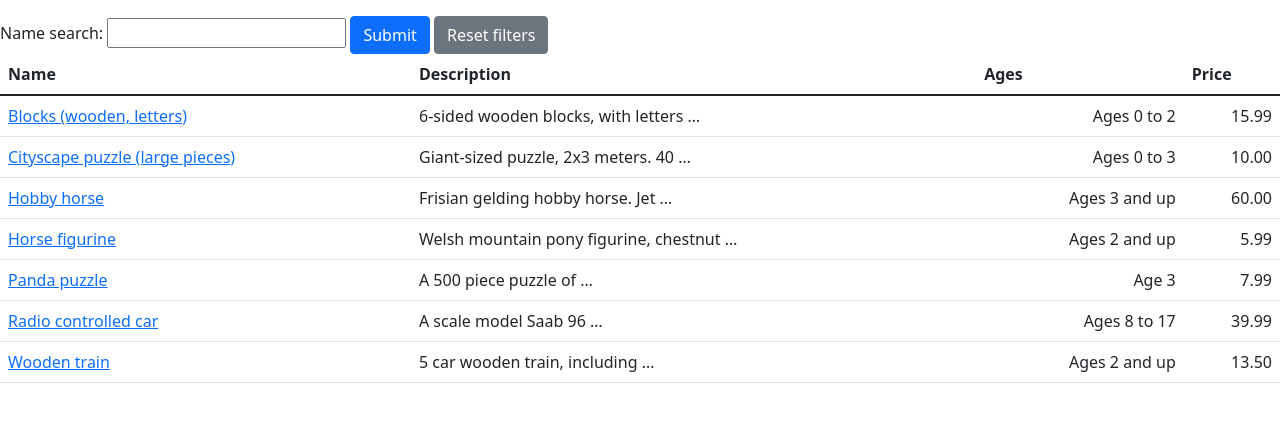
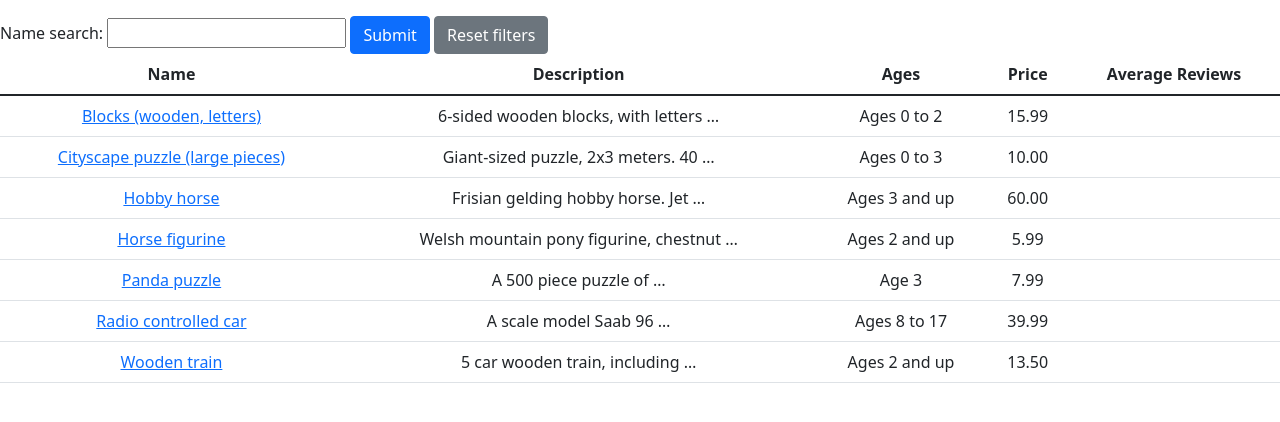
Before and after one commit to cosc140-s22/cosc140-lab4-ahmed_lab4, a Django app: page /products/ in a window 1280 px wide. Shown: the part 114-536 px from the top of the page. Run offline with Django 4.2, Linux system fonts and the light colour scheme; data comes from the database, SQL or seed files in the repository; data that the repository does not hold is empty.

Commit message:
lab complete w/ challenge

```diff
--- a/products/admin.py
+++ b/products/admin.py
@@ -1,4 +1,5 @@
 from django.contrib import admin
+from .models import Product, Review
 
-from .models import Product
 admin.site.register(Product)
+admin.site.register(Review)
--- a/products/models.py
+++ b/products/models.py
@@ -1,5 +1,7 @@
 from django.db import models
-
+from django.db.models import Avg
+from django.core.validators import MinValueValidator, MaxValueValidator
+from django.contrib.auth import models as auth_models
 class Product(models.Model):
     name = models.CharField(max_length=50, blank=False)
     description = models.TextField(blank=True)
@@ -17,3 +19,16 @@ class Product(models.Model):
             return f"Age {self.minimum_age_appropriate}"
         else:
             return f"Ages {self.minimum_age_appropriate} to {self.maximum_age_appropriate}"
+
+    def avg_rating(self):
+        return self.review_set.aggregate(Avg('stars'))['stars__avg']
+
+
+class Review(models.Model):
+    stars = models.IntegerField(default=1, blank=False, validators=[MinValueValidator(1), MaxValueValidator(5)])
+    review = models.TextField(default="", blank=False)
+    product = models.ForeignKey(Product, on_delete=models.CASCADE)
+    user = models.ForeignKey(auth_models.User, on_delete=models.CASCADE)
+
+    def __str__(self) -> str:
+        return F"Review for {self.product.name}, {self.stars} stars ({' '.join(['*'for _ in range(self.stars)])})"
--- /dev/null
+++ b/products/static/products/reviews.js
@@ -0,0 +1,24 @@
+const ratings = document.querySelectorAll(".avg_rating");
+
+const getStars = (rating) => {
+  let stars = [];
+  let num_stars = parseFloat(rating);
+  for (let i = 0; i < parseInt(num_stars); i++) {
+    stars.push(`<i class="fa-solid fa-star"></i>`);
+  }
+  if (num_stars % parseInt(num_stars) !== 0) {
+    //Not a whole number - Add half a star
+    stars.push(`<i class="fa-solid fa-star-half"></i>`);
+  }
+  return stars;
+};
+
+ratings.forEach((rating) => {
+  let txt = rating.textContent;
+  rating.textContent = "";
+  if (txt != "None") {
+    getStars(txt).forEach((star) => {
+      rating.innerHTML += star;
+    });
+  }
+});
--- a/products/templates/base.html
+++ b/products/templates/base.html
@@ -6,6 +6,7 @@
     <title>COSC140 Toy shop</title>
     <link rel="stylesheet" href="{% static "products.css" %}">
     <link href="https://cdn.jsdelivr.net/npm/bootstrap@5.1.3/dist/css/bootstrap.min.css" rel="stylesheet" integrity="sha384-1BmE4kWBq78iYhFldvKuhfTAU6auU8tT94WrHftjDbrCEXSU1oBoqyl2QvZ6jIW3" crossorigin="anonymous">
+    <link href="{% static 'fontawesomefree/css/all.min.css' %}" rel="stylesheet" type="text/css">
   </head>
   <body>
     <header>
--- a/products/templates/products/index.html
+++ b/products/templates/products/index.html
@@ -1,29 +1,33 @@
-{% extends 'base.html' %}
-
-{% block sidebar %}
+{% extends 'base.html' %} {% block sidebar %} {% load static %}
 <form method="get" action="{% url 'index' %}">
   {{ form }}
-    <input class="btn btn-primary" type="submit" name="Filter results">
-    <a href="{% url 'index' %}?reset=true" class="btn btn-secondary">Reset filters</a>
+  <input class="btn btn-primary" type="submit" name="Filter results" />
+  <a href="{% url 'index' %}?reset=true" class="btn btn-secondary"
+    >Reset filters</a
+  >
 </form>
-{% endblock %}
+{% endblock %} {% block content %}
+<table class="table">
+  <thead class="text-center">
+    <th>Name</th>
+    <th>Description</th>
+    <th>Ages</th>
+    <th>Price</th>
+    <th>Average Reviews</th>
+  </thead>
 
-{% block content %}
-<table class="table">
-    <thead>
-        <th>Name
-        <th>Description
-        <th>Ages
-        <th>Price
-    </thead>
   <tbody>
     {% for p in products %}
-    <tr>
-        <td><a href="{% url 'show' p.id %}">{{ p.name }}</a>
-        <td>{{ p.description|truncatewords:5 }}
-        <td class="right">{{ p.age_range }}
-        <td class="right">{{ p.price|floatformat:2 }}
+    <tr class="text-center">
+      <td><a href="{% url 'show' p.id %}">{{ p.name }}</a></td>
+      <td>{{ p.description|truncatewords:5 }}</td>
+      <td>{{ p.age_range }}</td>
+      <td>{{ p.price|floatformat:2 }}</td>
+      <td class="avg_rating">{{p.avg_rating}}</td>
+    </tr>
     {% endfor %}
   </tbody>
 </table>
+<!-- Javascript for converting the rating to a number of stars -->
+<script src="{% static "products/reviews.js" %}"></script>
 {% endblock %}
--- a/pyproject.toml
+++ b/pyproject.toml
@@ -4,12 +4,13 @@ requires = ["poetry>0.12"]
 
 [tool]
 [tool.poetry]
-authors = ["Somebody <you@example.com>"]
+authors = ["Ahmed <akamran@colgate.edu>"]
 description = ""
-name = "django-template"
+name = "cosc140-lab4"
 version = "0.1.0"
 [tool.poetry.dependencies]
 Django = "^4.0"
+fontawesomefree = "6.0"
 python = "^3.8"
 PyYAML = "^6.0"
 pillow = "^8.4.0"
--- a/toystore/settings.py
+++ b/toystore/settings.py
@@ -34,6 +34,7 @@ X_FRAME_OPTIONS = '*'
 # Application definition
 
 INSTALLED_APPS = [
+    'fontawesomefree',
     'products',
     'django.contrib.admin',
     'django.contrib.auth',
@@ -120,6 +121,7 @@ USE_TZ = True
 # https://docs.djangoproject.com/en/4.0/howto/static-files/
 
 STATIC_URL = 'static/'
+STATIC_ROOT = os.path.join(BASE_DIR, 'static/')
 
 # Default primary key field type
 # https://docs.djangoproject.com/en/4.0/ref/settings/#default-auto-field
```
Also changed, not shown: products/migrations/0002_review.py (added), 2 other files. Lines whose indentation alone changed are shown as unchanged.
